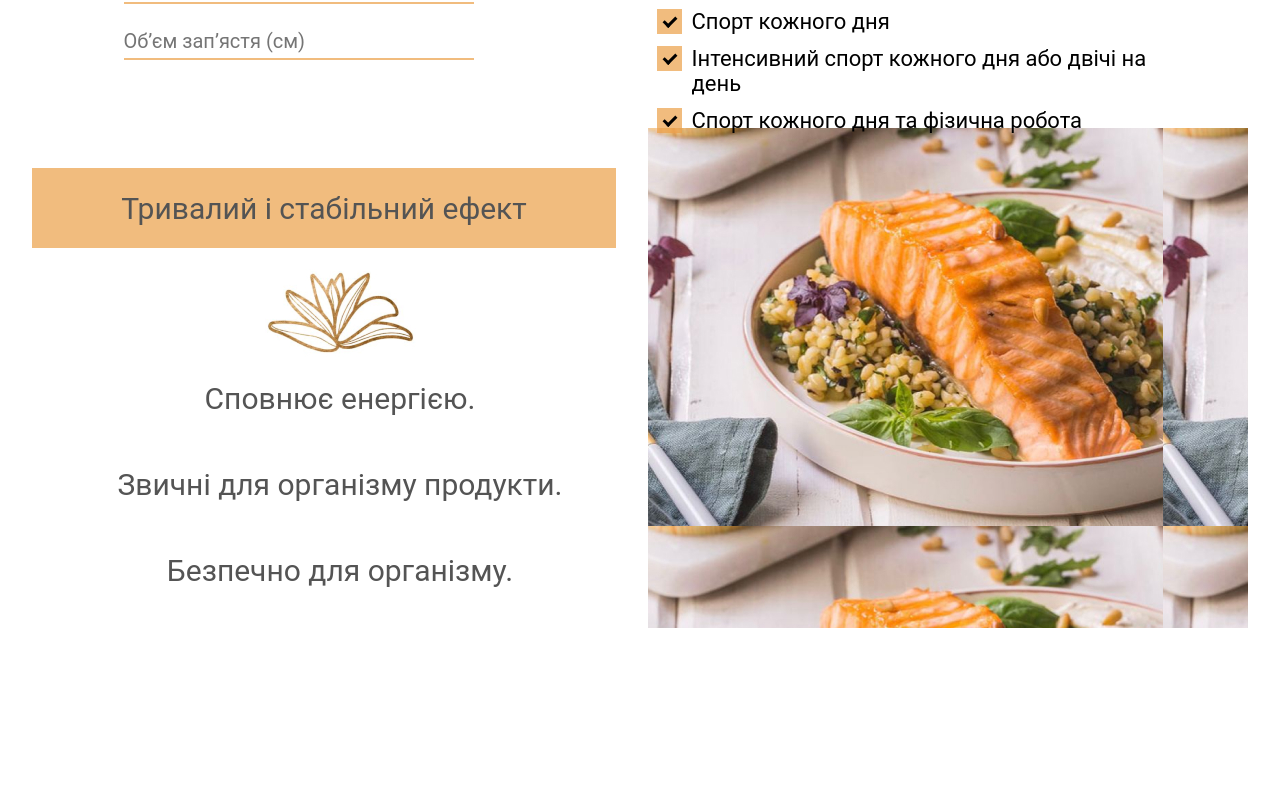
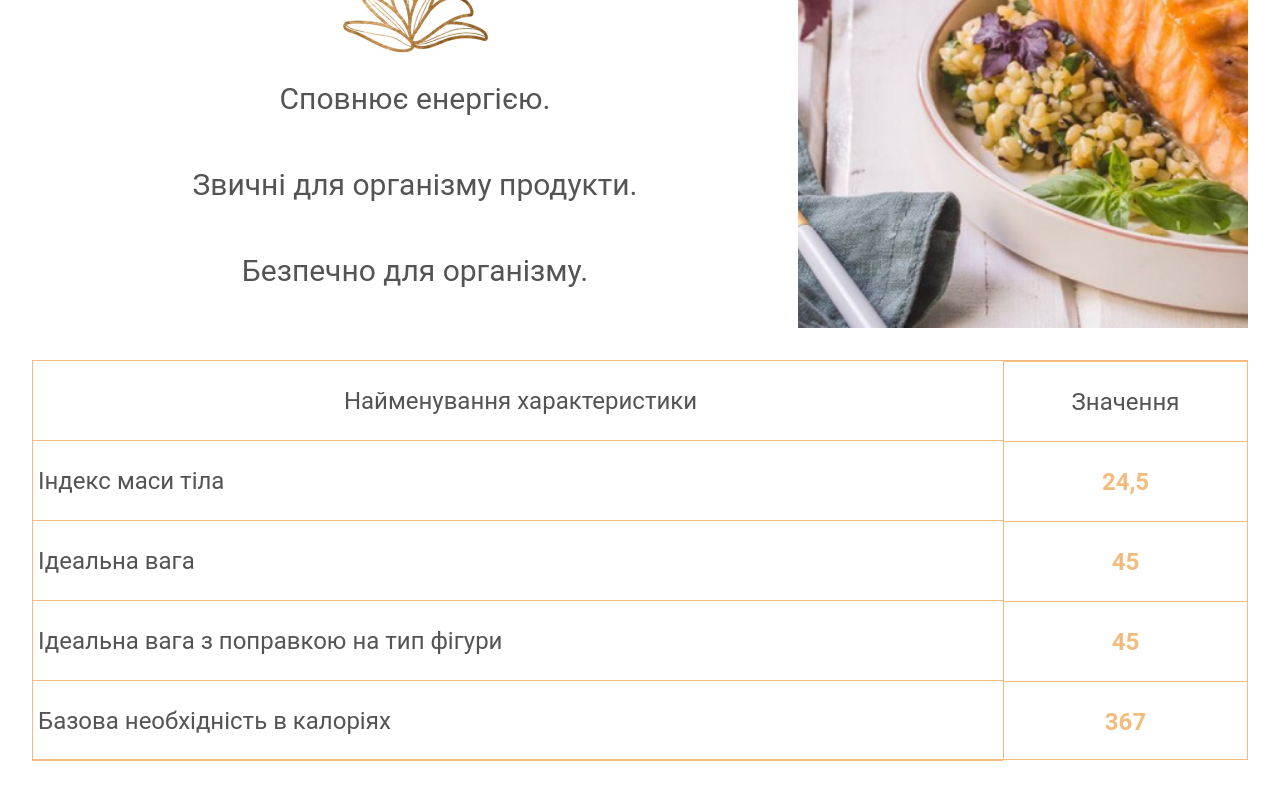
Before and after one commit to serjukl/healthy-eating, a Next.js app: page / in a window 1280 px wide. Shown: the part 1074-1874 px from the top of the page. Before the commit the page ends 1702 px from the top, so only its background shows below. Built offline with nearby package versions, Linux system fonts and the light colour scheme.

Commit message:
Table is done

```diff
--- a/components/InpData/InpData.module.sass
+++ b/components/InpData/InpData.module.sass
@@ -10,6 +10,8 @@
   margin-top: 20px
   width: 350px
   font-size: 20px
+  outline: none
+  autocomplete: off
 
 @media screen and (max-width: 1150px)
   .inp
--- a/components/PhotoFood/PhotoFood.module.sass
+++ b/components/PhotoFood/PhotoFood.module.sass
@@ -7,11 +7,12 @@
   justify-content: center
 
 .box
-  width: calc(100% - 600px)
+  width: calc(100% - 450px)
   display: flex
   flex-direction: column
   justify-content: space-between
   align-items: center
+
   div
     height: 80px
     width: calc(100% - 2em)
@@ -36,8 +37,10 @@
   margin: 10px 0
 
 .photo
-  width: 600px
+  width: 450px
   background-image: url("/images/Rectangle 176.jpg")
+  background-repeat: no-repeat
+  background-size: cover
   img
     height: 500px
     width: 100%
--- /dev/null
+++ b/components/Table/Table.js
@@ -0,0 +1,63 @@
+import React from 'react'
+import styles from './Table.module.sass'
+
+const Table = (props) => (
+  <div className={styles.container}>
+    <div className={styles.leftBox}>
+      <div className={styles.heading}>
+        <p>
+          Найменування характеристики
+        </p>
+      </div>
+      <div>
+        <p>
+          Індекс маси тіла
+        </p>
+      </div>
+      <div>
+        <p>
+          Ідеальна вага
+        </p>
+      </div>
+      <div>
+        <p>
+          Ідеальна вага з поправкою на тип фігури
+        </p>
+      </div>
+      <div>
+        <p>
+          Базова необхідність в калоріях
+        </p>
+      </div>
+    </div>
+    <div className={styles.rightBox}>
+      <div className={styles.headingRight}>
+        <p>
+          Значення
+        </p>
+      </div>
+      <div>
+        <p>
+            {props.index}
+        </p>
+      </div>
+      <div>
+        <p>
+            {props.weight}
+        </p>
+      </div>
+      <div>
+        <p>
+            {props.weightX}
+        </p>
+      </div>
+      <div>
+        <p>
+            {props.calories}
+        </p>
+      </div>
+    </div>
+  </div>
+)
+
+export default Table
--- /dev/null
+++ b/components/Table/Table.module.sass
@@ -0,0 +1,87 @@
+@import "styles/sassSetup"
+
+.container
+  width: 100%
+  height: 400px
+  border: 1px solid $accent
+  margin-top: 2em
+  border-left: none
+  display: flex
+  margin-bottom: 4em
+  box-sizing: border-box
+
+.leftBox
+  width: 80%
+  border-right: 1px solid $accent
+  height: 100%
+  box-sizing: border-box
+
+  div
+    height: 80px
+    border: 1px solid $accent
+    display: flex
+    align-items: center
+    border-right: none
+    border-top: none
+    box-sizing: border-box
+  p
+    font-size: 24px
+    padding-left: 5px
+    color: $accent-gray
+
+.heading
+  justify-content: center
+
+.rightBox
+  width: 20%
+  height: 100%
+  box-sizing: border-box
+  div
+    height: 80px
+    border-top: 1px solid $accent
+    display: flex
+    align-items: center
+    justify-content: center
+    box-sizing: border-box
+  p
+    font-size: 24px
+    color: $accent
+    font-weight: bold
+
+.headingRight
+  p
+   color: $accent-gray
+   font-weight: normal
+
+@media screen and (max-width: 950px)
+  .container
+    height: 200px
+  .leftBox
+    div
+      height: 40px
+      p
+        font-size: 16px
+
+  .rightBox
+    div
+      height: 40px
+      p
+        font-size: 16px
+
+@media screen and (max-width: 550px)
+  .container
+    width: calc(100% + 3em)
+    height: auto
+  .leftBox
+    width: 65%
+    div
+      height: 30px
+      p
+        font-size: 12px
+
+  .rightBox
+    width: 35%
+    div
+      height: 30px
+      p
+        font-size: 12px
--- a/components/Title/Title.module.sass
+++ b/components/Title/Title.module.sass
@@ -1,15 +1,16 @@
 @import "styles/sassSetup"
 
 .box
-  width: 100%
-  height: 200px
+  width: calc(100% + 4em)
+  height: 100px
   background: $accent
   display: flex
   align-items: center
   justify-content: center
+  border: 1px solid red
   h1
     color: #545454
-    font-size: 70px
+    font-size: 35px
 
 @media screen and (max-width: 800px)
 
--- a/pages/index.js
+++ b/pages/index.js
@@ -8,6 +8,7 @@ import Title from '../components/Title/Title'
 import InpData from "../components/InpData/InpData"
 import BoxData from "../components/BoxData/BoxData";
 import PhotoFood from "../components/PhotoFood/PhotoFood"
+import Table from "../components/Table/Table";
 
 const Home = () => {
   const [questionIsOpen, questionIsOpenHandler] = useState(null)
@@ -56,6 +57,12 @@ const Home = () => {
         <Title text='Оберіть раціон який підходить саме Вам' />
         <BoxData />
         <PhotoFood />
+        <Table
+          index='24,5'
+          weight='45'
+          weightX='45'
+          calories='367'
+        />
       </div>
     </div>
   )
```
